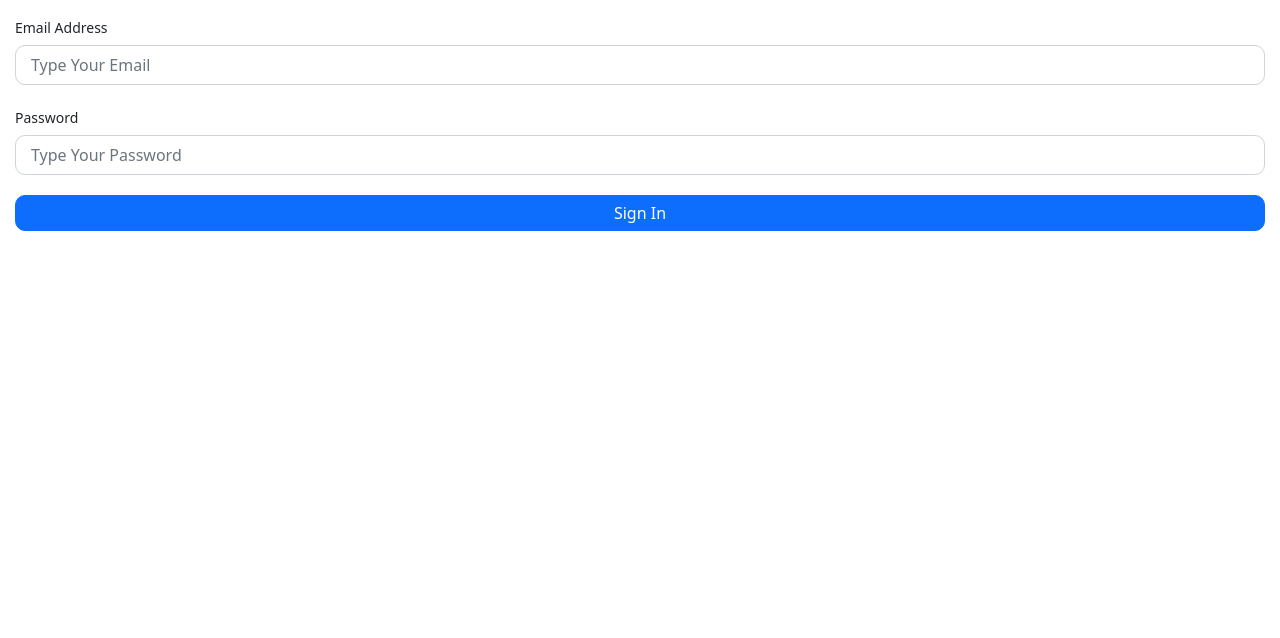
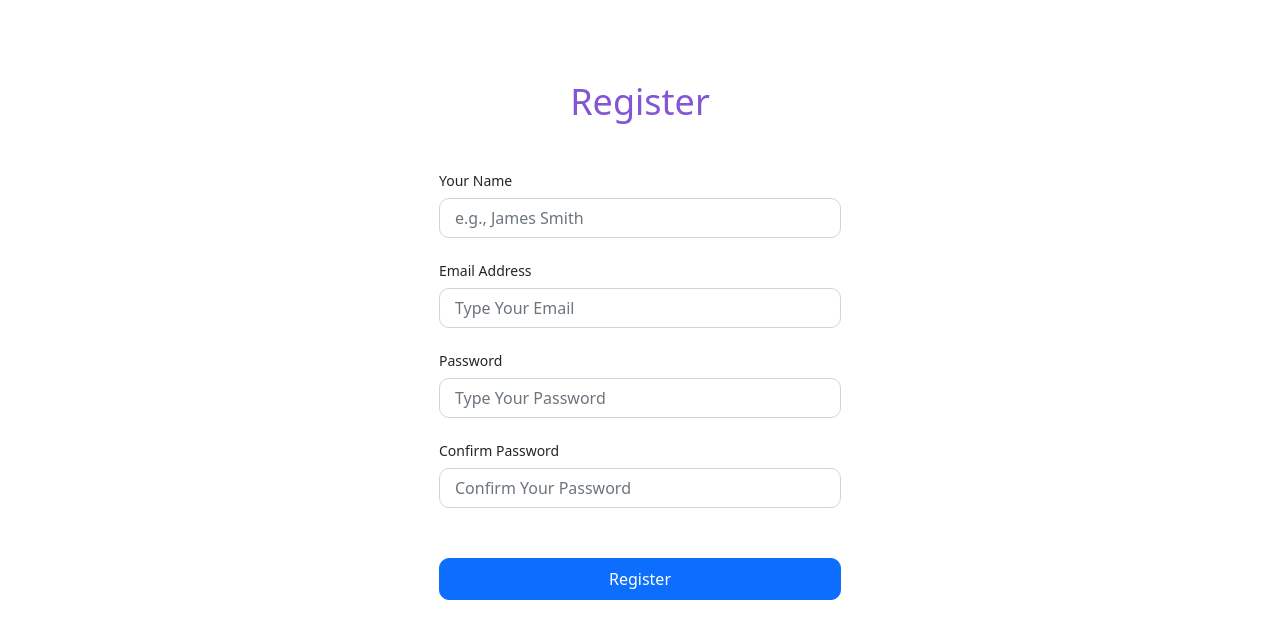
Before and after one commit to kavindyaR/final-year-research, a React (Vite) app in the folder frontend/: page / in a window 1280 px wide. Shown: the top 638 px of the page. Built offline with nearby package versions, Linux system fonts and the light colour scheme.

Commit message:
Implement Login & Registration UIs

```diff
--- a/frontend/src/App.jsx
+++ b/frontend/src/App.jsx
@@ -1,27 +1,12 @@
 import FormButton from "./components/FormButton";
 import FormInput from "./components/FormInput";
+import Login from "./pages/Login";
+import Register from "./pages/Register";
 
 function App() {
   return (
-    <>
-      <div className="p-4">
-        <FormInput
-          name={"email"}
-          label={"Email Address"}
-          type={"email"}
-          placeholder={"Type Your Email"}
-        />
-
-        <FormInput
-          name={"password"}
-          label={"Password"}
-          type={"password"}
-          placeholder={"Type Your Password"}
-        />
-
-        <FormButton label={"Sign In"} />
-      </div>
-    </>
+    // <Login />
+    <Register />
   );
 }
 
--- a/frontend/src/components/FormButton/FormButton.module.css
+++ b/frontend/src/components/FormButton/FormButton.module.css
@@ -1,8 +1,9 @@
 .formBtn {
-  padding: 0.5rem;
+  padding: 0.8rem;
   width: 100%;
   font-size: 1.8rem;
   border-radius: 10px;
+  margin-top: 30px;
 }
 
 @media screen and (min-width: 1024px) {
--- /dev/null
+++ b/frontend/src/pages/Login/Login.jsx
@@ -0,0 +1,31 @@
+import FormButton from "../../components/FormButton";
+import FormInput from "../../components/FormInput";
+import styles from "./Login.module.css";
+
+const Login = () => {
+  return (
+    <div className={styles.formWrapper}>
+      <h2 className={styles.formTitle}>Login</h2>
+
+      <div className="p-4">
+        <FormInput
+          name={"email"}
+          label={"Email Address"}
+          type={"email"}
+          placeholder={"Type Your Email"}
+        />
+
+        <FormInput
+          name={"password"}
+          label={"Password"}
+          type={"password"}
+          placeholder={"Type Your Password"}
+        />
+
+        <FormButton label={"Login"} />
+      </div>
+    </div>
+  );
+};
+
+export default Login;
--- /dev/null
+++ b/frontend/src/pages/Login/Login.module.css
@@ -0,0 +1,17 @@
+.formWrapper {
+  /* background-color: rgb(238, 189, 189); */
+  height: 100vh;
+  margin: auto;
+  padding: 20vh 40px 0;
+}
+
+.formTitle {
+  text-align: center;
+  margin-bottom: 30px;
+}
+
+@media screen and (min-width: 1024px) {
+  .formWrapper {
+    width: 40vw;
+  }
+}
--- /dev/null
+++ b/frontend/src/pages/Login/index.js
@@ -0,0 +1 @@
+export { default } from "./Login";
--- /dev/null
+++ b/frontend/src/pages/Register/Register.jsx
@@ -0,0 +1,45 @@
+import FormButton from "../../components/FormButton";
+import FormInput from "../../components/FormInput";
+import styles from "./Register.module.css";
+
+const Register = () => {
+  return (
+    <div className={styles.formWrapper}>
+      <h2 className={styles.formTitle}>Register</h2>
+
+      <div className="p-4">
+        <FormInput
+          name={"name"}
+          label={"Your Name"}
+          type={"text"}
+          placeholder={"e.g., James Smith"}
+        />
+
+        <FormInput
+          name={"email"}
+          label={"Email Address"}
+          type={"email"}
+          placeholder={"Type Your Email"}
+        />
+
+        <FormInput
+          name={"password1"}
+          label={"Password"}
+          type={"password"}
+          placeholder={"Type Your Password"}
+        />
+
+        <FormInput
+          name={"password2"}
+          label={"Confirm Password"}
+          type={"password"}
+          placeholder={"Confirm Your Password"}
+        />
+
+        <FormButton label={"Register"} />
+      </div>
+    </div>
+  );
+};
+
+export default Register;
--- /dev/null
+++ b/frontend/src/pages/Register/Register.module.css
@@ -0,0 +1,19 @@
+.formWrapper {
+  /* background-color: rgb(238, 189, 189); */
+  height: 100vh;
+  margin: auto;
+  padding: 10vh 40px;
+  /* padding-left: 40px;
+  padding-right: 40px; */
+}
+
+.formTitle {
+  text-align: center;
+  margin-bottom: 30px;
+}
+
+@media screen and (min-width: 1024px) {
+  .formWrapper {
+    width: 40vw;
+  }
+}
--- /dev/null
+++ b/frontend/src/pages/Register/index.js
@@ -0,0 +1 @@
+export { default } from "./Register";
```
Also changed, not shown: 1 other file (tests, documents, lock files or other folders).
